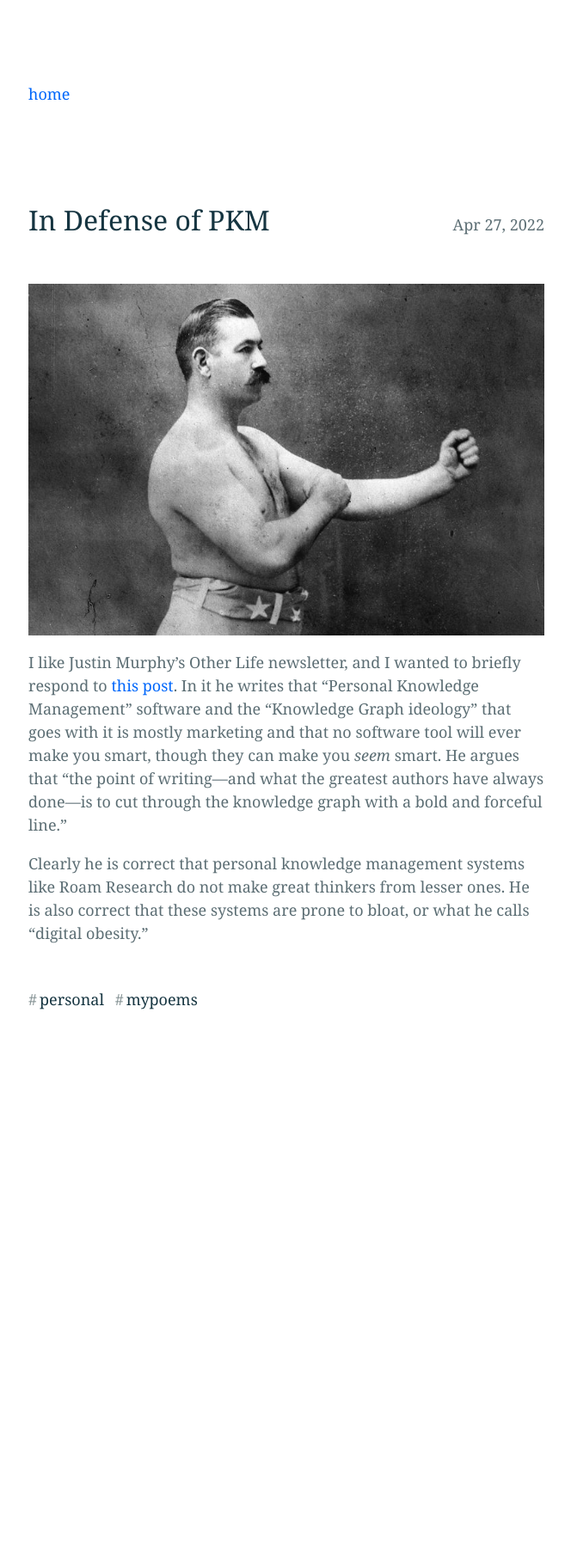
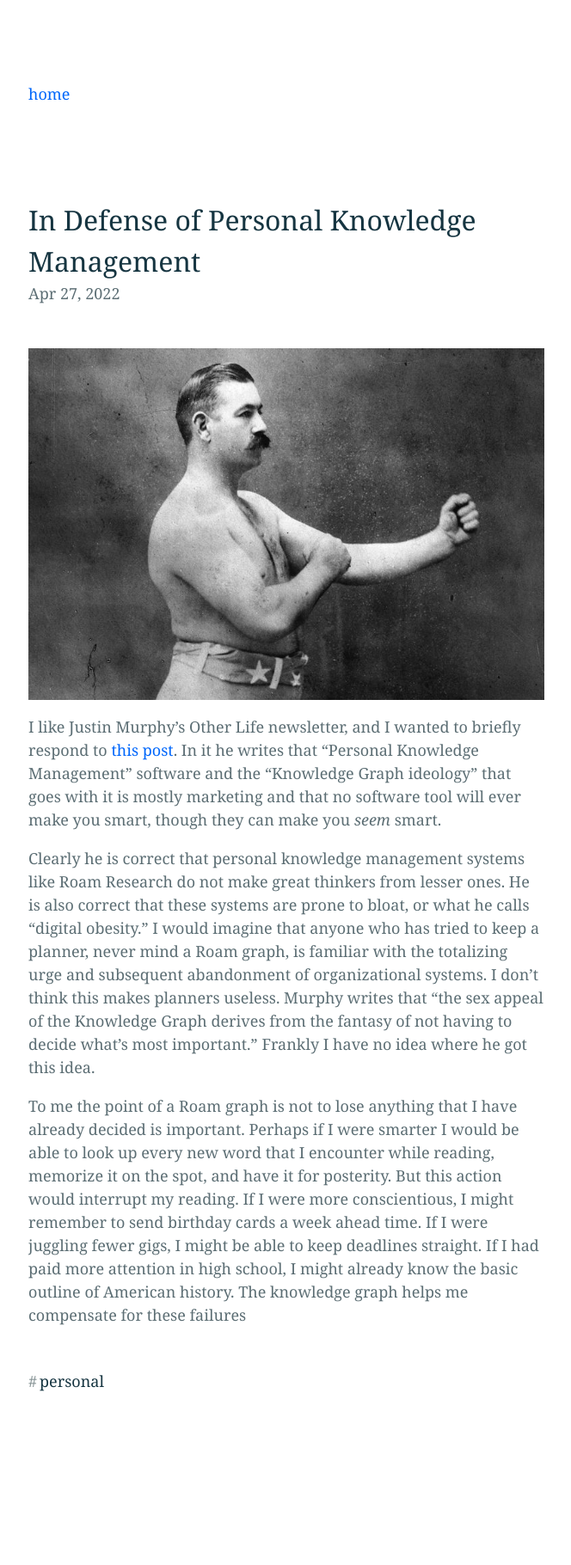
Before and after one commit to bliss-st/ss-website, a Jekyll site: the page built from _posts/2022-4-27-in-defense.md, in a window 1280 px wide. Shown: the whole page at 86% size, without its empty margins (307-971 px from the left). Built offline with Jekyll 4.4.1, drawn with Linux system fonts in a browser that asks for light colours; before the commit the page ends 1376 px from its top, so only the background shows below that.

Commit message:
Update 2022-4-27-in-defense.md

```diff
--- a/_posts/2022-4-27-in-defense.md
+++ b/_posts/2022-4-27-in-defense.md
@@ -1,12 +1,14 @@
 ---
 layout: post
-title: "In Defense of PKM"
+title: "In Defense of Personal Knowledge Management"
 date: '2022-4-27'
-tags: [personal, mypoems]
+tags: [personal]
 ---
 
 ![boxer](/assets/boxer.png)
 
-I like Justin Murphy's Other Life newsletter, and I wanted to briefly respond to [this post]("https://www.otherlife.co/pkm/"). In it he writes that "Personal Knowledge Management" software and the "Knowledge Graph ideology" that goes with it is mostly marketing and that no software tool will ever make you smart, though they can make you <em>seem</em> smart. He argues that "the point of writing—and what the greatest authors have always done—is to cut through the knowledge graph with a bold and forceful line."
+I like Justin Murphy's Other Life newsletter, and I wanted to briefly respond to [this post]("https://www.otherlife.co/pkm/"). In it he writes that "Personal Knowledge Management" software and the "Knowledge Graph ideology" that goes with it is mostly marketing and that no software tool will ever make you smart, though they can make you <em>seem</em> smart.
 
-Clearly he is correct that personal knowledge management systems like Roam Research do not make great thinkers from lesser ones. He is also correct that these systems are prone to bloat, or what he calls "digital obesity."
+Clearly he is correct that personal knowledge management systems like Roam Research do not make great thinkers from lesser ones. He is also correct that these systems are prone to bloat, or what he calls "digital obesity." I would imagine that anyone who has tried to keep a planner, never mind a Roam graph, is familiar with the totalizing urge and subsequent abandonment of organizational systems. I don't think this makes planners useless. Murphy writes that "the sex appeal of the Knowledge Graph derives from the fantasy of not having to decide what's most important." Frankly I have no idea where he got this idea.
+
+To me the point of a Roam graph is not to lose anything that I have already decided is important. Perhaps if I were smarter I would be able to look up every new word that I encounter while reading, memorize it on the spot, and have it for posterity. But this action would interrupt my reading. If I were more conscientious, I might remember to send birthday cards a week ahead time. If I were juggling fewer gigs, I might be able to keep deadlines straight. If I had paid more attention in high school, I might already know the basic outline of American history. The knowledge graph helps me compensate for these failures
```
